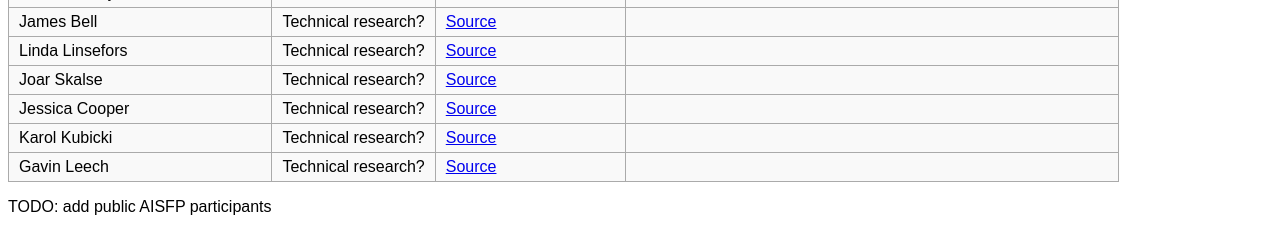
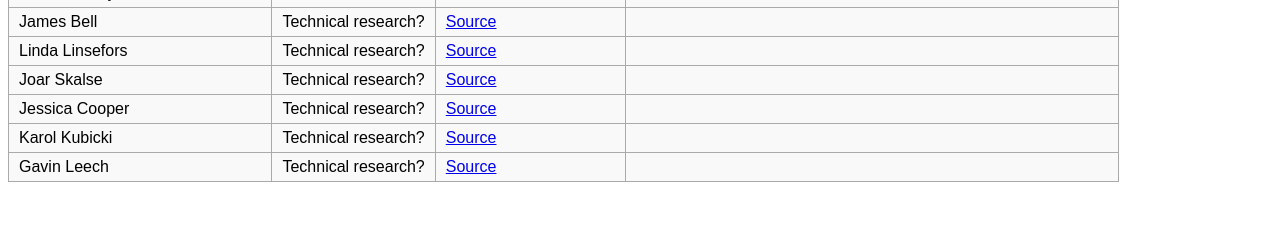
Before and after one commit to dogrecajb/aiwatch, a PHP site: page /upcoming-people/ in a window 1280 px wide. Shown: the part 633-865 px from the top of the page. After the commit the page ends 815 px from the top, so only its background shows below. Run offline with PHP 8.4, Linux system fonts and the light colour scheme; some libraries are stand-ins or nearby versions.

Commit message:
comment out for now

```diff
--- a/access-portal/upcoming-people/index.php
+++ b/access-portal/upcoming-people/index.php
@@ -188,7 +188,7 @@
   </tbody>
 </table>
 
-<p>TODO: add public AISFP participants</p>
+<!-- <p>TODO: add public AISFP participants</p> -->
 
 <script>
     $(function(){$("table").tablesorter();});
```
